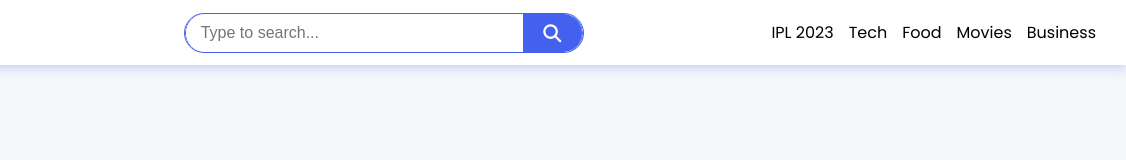
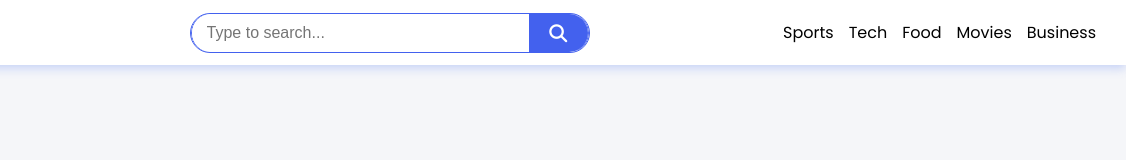
Before and after one commit to arkamaitycse25/News-Web-Application, a plain HTML site: page index.html in a window 1280 px wide. Shown: the full height of the page, 154-1280 px from the left. Drawn offline with Linux system fonts and the light colour scheme; no server answers.

Commit message:
Add files via upload

```diff
--- a/index.html
+++ b/index.html
@@ -38,7 +38,7 @@
       </div>
       <nav class="desktop">
         <ul>
-          <li onclick="Search('ipl2023')">IPL 2023</li>
+          <li onclick="Search('Sports')">Sports</li>
           <li onclick="Search('tech')">Tech</li>
           <li onclick="Search('food')">Food</li>
           <li onclick="Search('movies')">Movies</li>
@@ -54,7 +54,7 @@
       <div class="mobile hidden">
         <nav>
           <ul>
-            <li onclick="Search('ipl2023')">IPL 2023</li>
+            <li onclick="Search('Sports')">Sports</li>
             <li onclick="Search('tech')">Tech</li>
             <li onclick="Search('food')">Food</li>
             <li onclick="Search('movies')">Movies</li>
```
